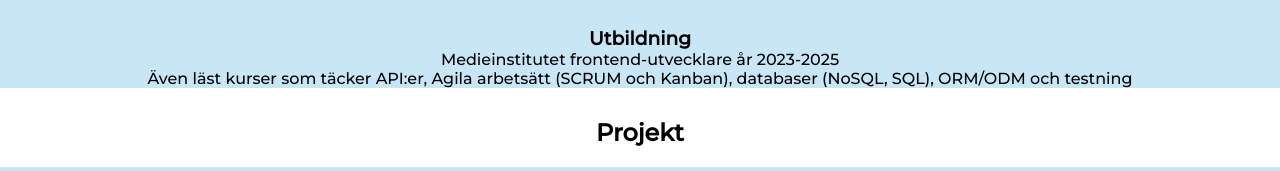
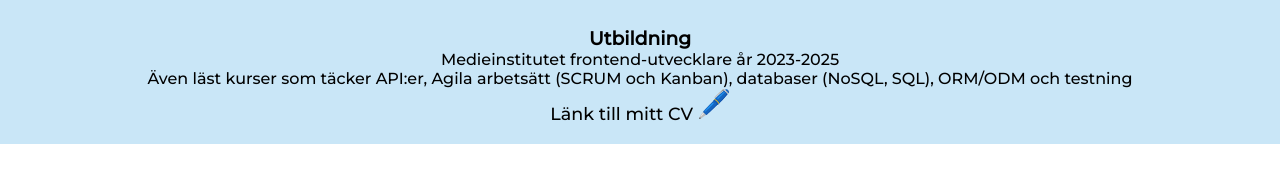
Before and after one commit to AsrinneNazari/Portfolio, a website built with Vite: page index.html in a window 1280 px wide. Shown: the part 1328-1499 px from the top of the page. Built offline with nearby package versions, Linux system fonts and the light colour scheme; a web font is replaced by a local one.

Commit message:
added CV link

```diff
--- a/index.html
+++ b/index.html
@@ -107,8 +107,8 @@
         </div>
 
 
-      <!-- <section class="cv-link" a href="#">Länk till mitt CV och personliga brev
-    </a><img class="pen-icon" src="img/pen-icon-80px.svg" alt="A pen"></section> --></p>
+      <section class="cv-link" a href="#">Länk till mitt CV
+    </a><img class="pen-icon" src="img/pen-icon-80px.svg" alt="A pen"></section></p>
   </section>
 
  <!-- Projects -->
```
